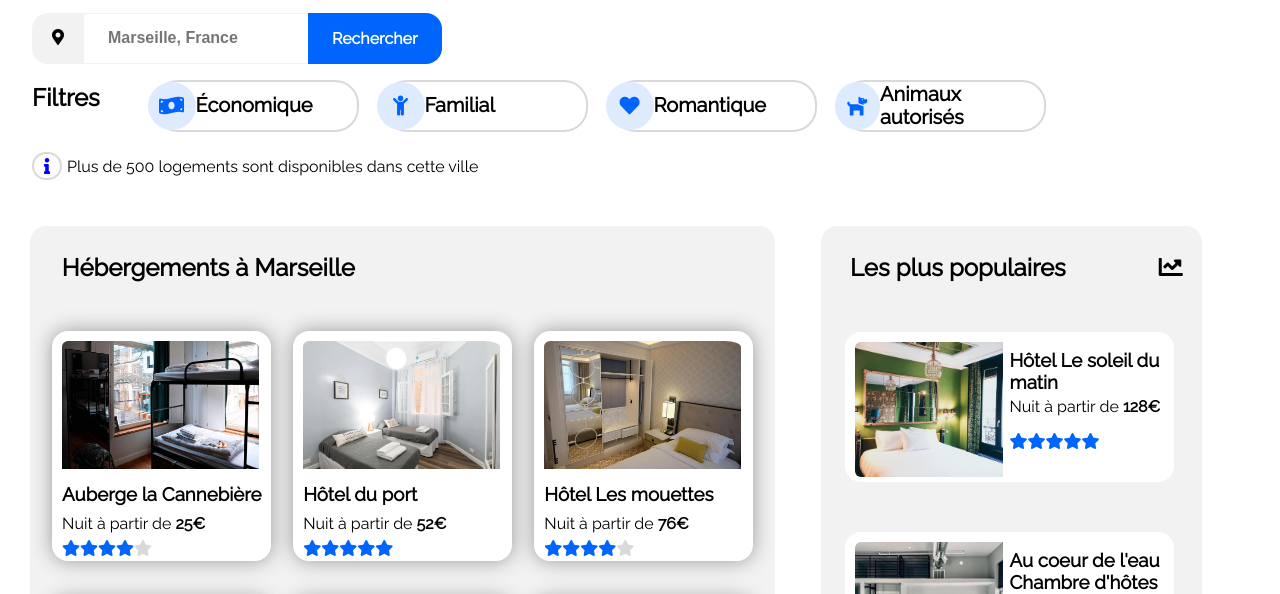
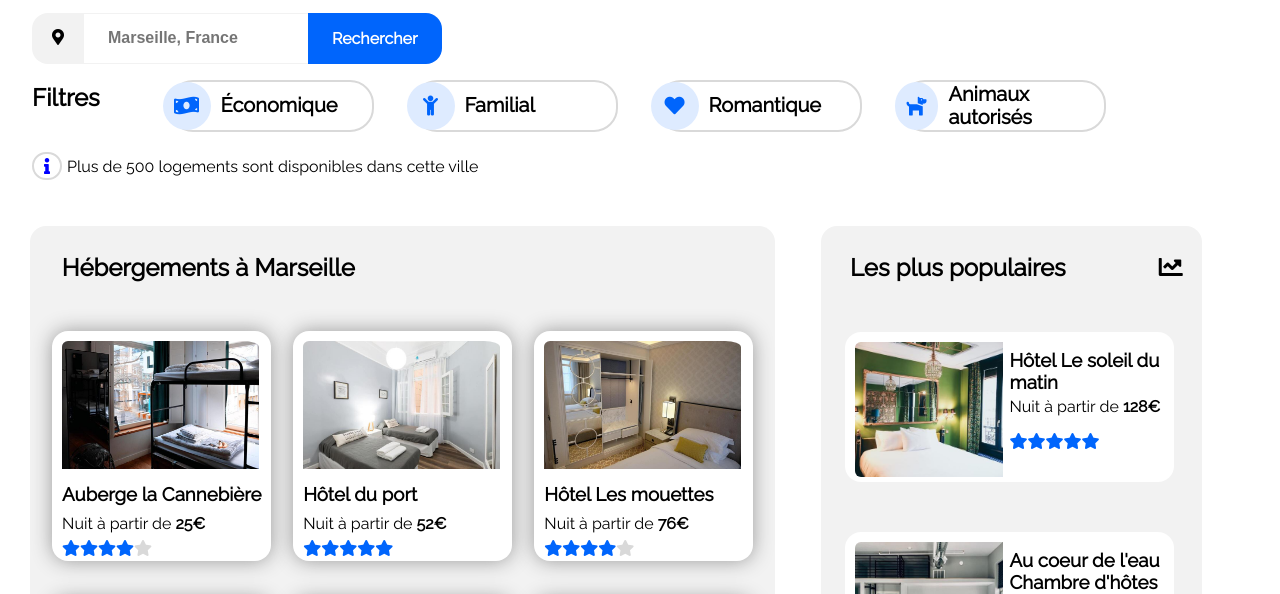
Before and after one commit to QuentinSzczepaniak/QuentinSZCZEPANIAK_2_17122020, a plain HTML site: page Index.html in a window 1280 px wide. Shown: the part 164-758 px from the top of the page. Drawn offline with Linux system fonts and the light colour scheme.

Commit message:
ajout espace filtre

```diff
--- a/style.css
+++ b/style.css
@@ -175,13 +175,13 @@ a.recherchefiltresfiltre {
   padding: 0 0.5rem;
   border-radius: 1.5rem;
   align-items: center;
-  margin-left: 0;
   margin-right: 1.5rem;
   display: flex;
   margin-top: 1rem;
   text-decoration: none;
   color: black;
   max-width: 185px;
+  margin-left: 15px;
 }
 
 a.recherchefiltresfiltre:hover {
@@ -202,6 +202,7 @@ a.recherchefiltresfiltre::before{
   padding: 0.5rem 0.5rem;
   margin-left: -1rem;
   display: flex;
+  margin-right: 10px;
 }
 
 .economique::before {
```
